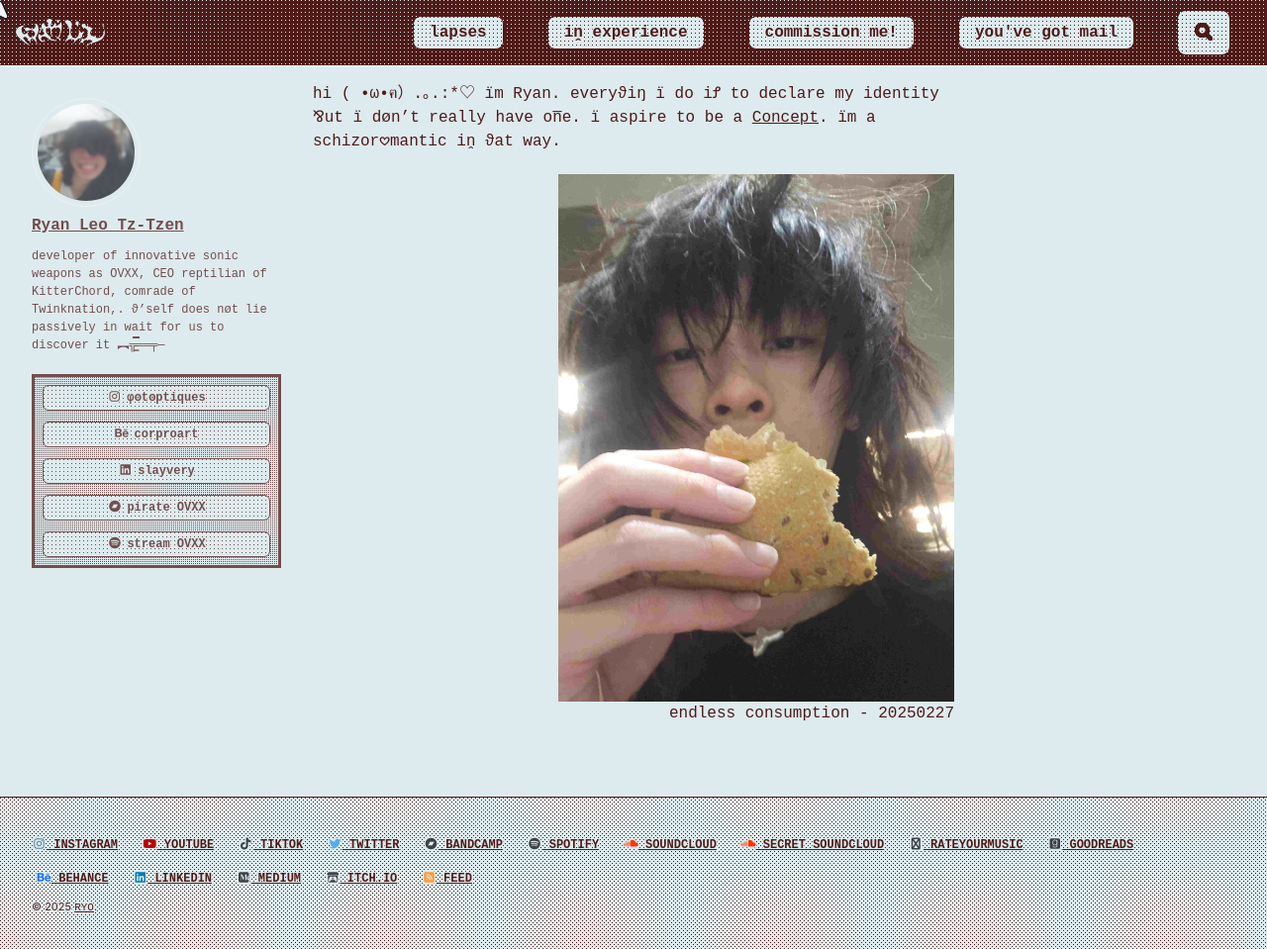
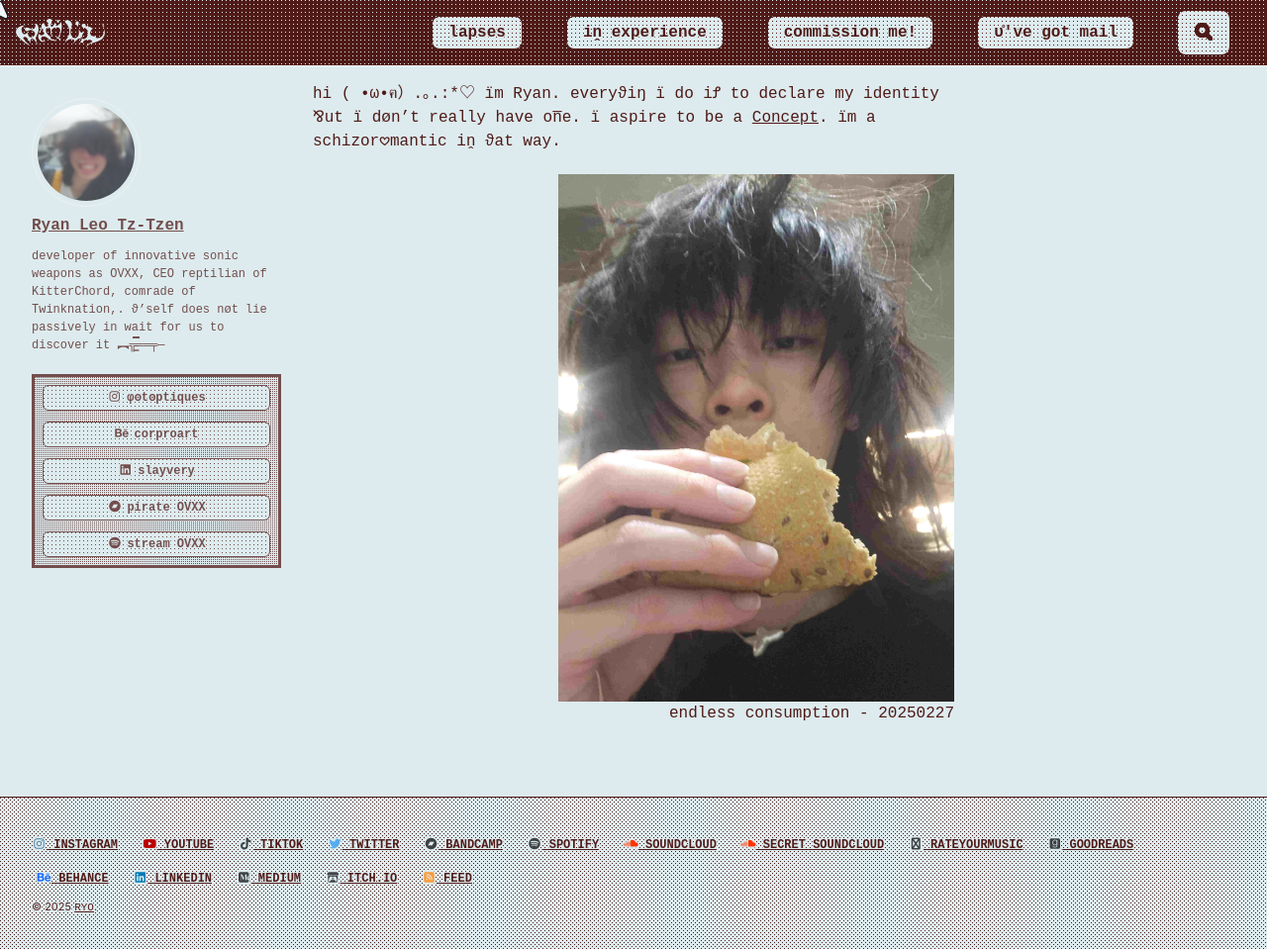
Before and after one commit to cryotato/cryotato.github.io, a Jekyll site: the page built from index.md, in a window 1280 px wide and 959 px high. Shown: the whole window at 99% size. Built offline with Jekyll 4.4.1, drawn with Linux system fonts in a browser that asks for light colours; cached includes are drawn as plain includes.

Commit message:
Update navigation.yml

```diff
--- a/_data/navigation.yml
+++ b/_data/navigation.yml
@@ -8,7 +8,7 @@ main:
     url: /portfolio/
   - title: "commission me!"
     url: /commissions/
-  - title: "you've got mail"
+  - title: "ᴜ̊'ve got mail"
     url: /mail/
   # - title: "Me"
   #   url: /me/
```
